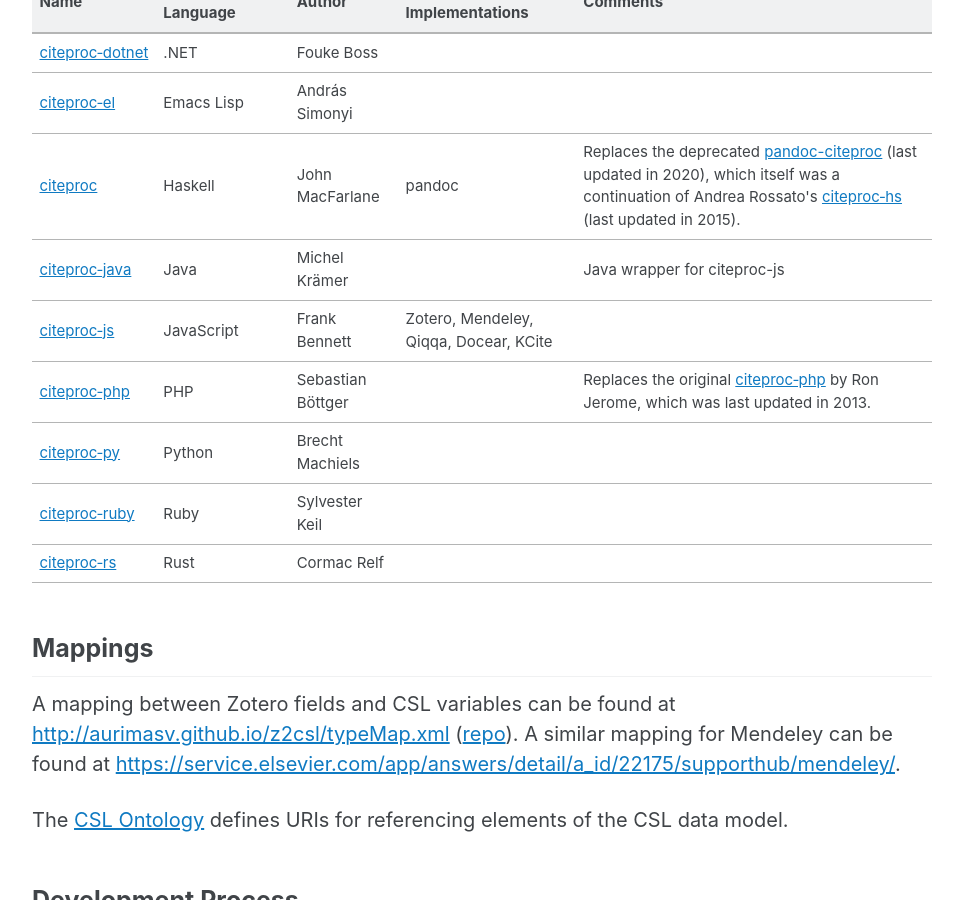
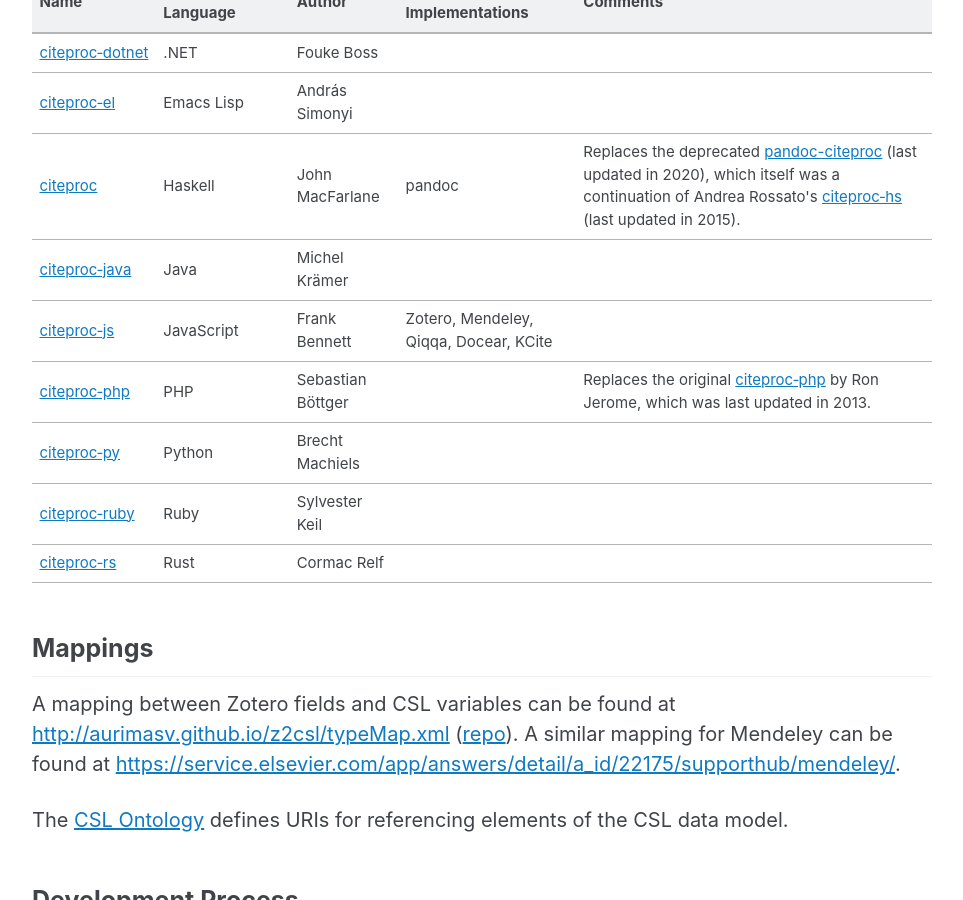
Before and after one commit to citation-style-language/citation-style-language.github.io, a Jekyll site: the page built from _pages/developers.md, in a window 1280 px wide and 900 px high, scrolled down 1441 px. Shown: the whole window, without its empty margins (158-1121 px from the left). Built offline with Jekyll 4.4.1, drawn with Linux system fonts in a browser that asks for light colours.

Commit message:
Update developers.md
Citeproc-java has been completely rewritten in java so this comment is obsolete. See: https://michelkraemer.com/generate-citations-and-bibliographies-faster-with-citeproc-java-3.0.0/

```diff
--- a/_pages/developers.md
+++ b/_pages/developers.md
@@ -68,7 +68,7 @@
       <td>Java</td>
       <td>Michel Krämer</td>
       <td></td>
-      <td>Java wrapper for citeproc-js</td>
+      <td></td>
     </tr>
     <tr>
       <td><a href="https://github.com/juris-m/citeproc-js">citeproc‑js</a></td>
```
